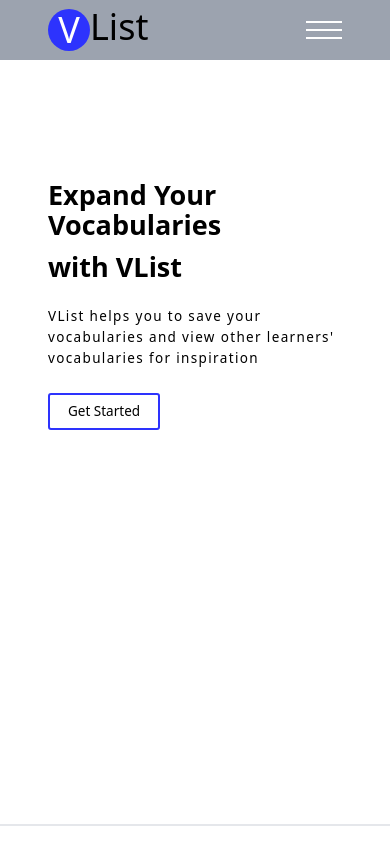
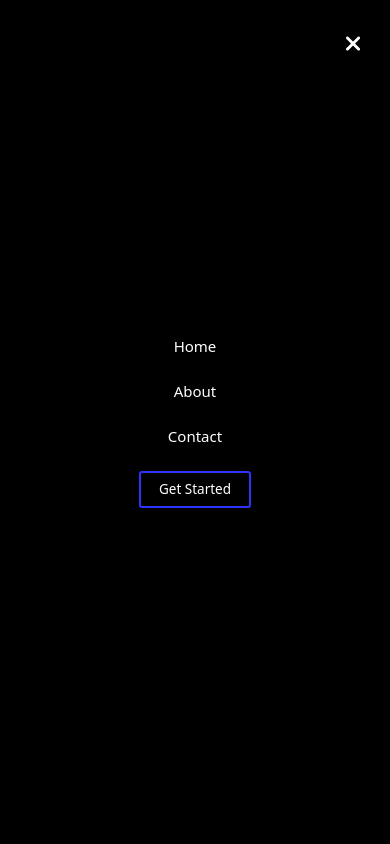
Before and after one commit to nnha19/Save-Vocabularies, a React (Create React App) app in the folder ui/: page /1 in a window 390 px wide. Both pictures are taken after a click on the element 324 px from the left and 30 px from the top of the page. Shown: the top 844 px of the page. Built offline with nearby package versions, Linux system fonts and the light colour scheme; no server answers.

Commit message:
responsive nav bar entirely finishes for landing page

```diff
--- a/ui/src/components/Common/Header/Header.tsx
+++ b/ui/src/components/Common/Header/Header.tsx
@@ -15,7 +15,10 @@ const Header: React.FC<IProps> = ({ toggleNavLinkStyleHandler }) => {
   } = useAuthContext();
   return (
     <div className="justify-between sm:justify-start flex items-center h-16 bg-black w-full  text-white px-4 ">
-      <HamburgerMenu className="hidden" clicked={toggleNavLinkStyleHandler} />
+      <HamburgerMenu
+        className="hidden sm:flex"
+        clicked={toggleNavLinkStyleHandler}
+      />
       <Logo className="ml-4" />
       <NavLink to={`/dashboard/${_id}/vocabularies`}>
         <UserProfile navLinkStyle="ml-4" className="w-maxcontent sm:hidden" />
--- a/ui/src/components/LandingPageComponent/DesktopNav.tsx
+++ b/ui/src/components/LandingPageComponent/DesktopNav.tsx
@@ -1,14 +1,40 @@
 import React from "react";
 import Logo from "../Common/Logo/Logo";
 import LpPrimaryBtn from "../Common/LpPrimaryBtn/LpPrimaryBtn";
-const DesktopNav = () => {
+
+interface IProps {
+  homeRef: any;
+  aboutRef: any;
+  contactRef: any;
+}
+
+const DesktopNav: React.FC<IProps> = ({ homeRef, aboutRef, contactRef }) => {
   return (
-    <nav className="hidden md:flex lp-wrapper absolute top-0 left-0   w-full justify-between px-6 h-20 items-center">
+    <nav className="hidden bg-white md:flex lp-wrapper fixed top-0 left-0   w-full justify-between px-6 h-20 items-center">
       <Logo />
       <ul className="flex items-center">
-        <li className="lp-nav-items">Home</li>
-        <li className="lp-nav-items">About</li>
-        <li className="lp-nav-items">Contact</li>
+        <li
+          onClick={() => homeRef.current.scrollIntoView({ behavior: "smooth" })}
+          className="lp-nav-items"
+        >
+          Home
+        </li>
+        <li
+          onClick={() =>
+            aboutRef.current.scrollIntoView({ behavior: "smooth" })
+          }
+          className="lp-nav-items"
+        >
+          About
+        </li>
+        <li
+          onClick={() =>
+            contactRef.current.scrollIntoView({ behavior: "smooth" })
+          }
+          className="lp-nav-items"
+        >
+          Contact
+        </li>
         <li className="lp-nav-items">
           <LpPrimaryBtn className="rounded-full">Join Now</LpPrimaryBtn>
         </li>
--- a/ui/src/components/LandingPageComponent/LandingPageComponent.tsx
+++ b/ui/src/components/LandingPageComponent/LandingPageComponent.tsx
@@ -1,19 +1,36 @@
-import React from "react";
+import React, { useRef } from "react";
 import Logo from "../Common/Logo/Logo";
 import LpPrimaryBtn from "../Common/LpPrimaryBtn/LpPrimaryBtn";
 import VListss from "../../assets/images/vlist.png";
 import DesktopNav from "./DesktopNav";
 import MobileNav from "./MobileNav";
 const LandingPageComponent = () => {
+  const homeRef: any = useRef();
+  const aboutRef: any = useRef();
+  const contactRef: any = useRef();
   return (
     <div>
-      <DesktopNav />
-      <MobileNav />
-      <section className="grid-cols-1 lp-wrapper h-95vh  mt-8  grid lg:grid-cols-half border-b-2">
+      <DesktopNav
+        homeRef={homeRef}
+        contactRef={contactRef}
+        aboutRef={aboutRef}
+      />
+      <MobileNav
+        homeRef={homeRef}
+        aboutRef={aboutRef}
+        contactRef={contactRef}
+      />
+      <section
+        ref={homeRef}
+        id="home"
+        className="grid-cols-1 lp-wrapper h-95vh  mt-8  grid lg:grid-cols-half border-b-2"
+      >
         <div className="mt-52">
           <h1 className="text-4xl font-bold ">
             Expand Your Vocabularies{" "}
-            <span className="block mt-4">with VList</span>
+            <span className="block mt-4">
+              with <span className="text-lpPrimaryColor text-5xl">V</span>List
+            </span>
           </h1>
           <p className="mt-8 text-lg tracking-widest">
             VList helps you to save your vocabularies and view other learners'
@@ -26,7 +43,7 @@ const LandingPageComponent = () => {
           src="https://media.istockphoto.com/vectors/people-learning-english-isometric-vector-illustration-distance-vector-id1214244642?k=20&m=1214244642&s=612x612&w=0&h=9xnN0QiEaJWRkL6NGHkirlD0qyWHjuxZMooW0xOZwm4="
         />
       </section>
-      <section className="lp-wrapper border-b-2">
+      <section ref={aboutRef} id="about" className="lp-wrapper border-b-2">
         <div className="grid grid-cols-1 lg:grid-cols-half gap-2">
           <div className="py-12">
             <div>
@@ -54,6 +71,27 @@ const LandingPageComponent = () => {
           <img className="self-center" src={VListss} />
         </div>
       </section>
+      <section
+        ref={contactRef}
+        id="contact"
+        className="lp-wrapper py-16 border-b-2"
+      >
+        <h1 className="text-3xl text-lpPrimaryColor">Contact Us</h1>
+        <ul>
+          <li className="flex items-center text-xl my-8">
+            <i className="fas fa-envelope-open mr-4"></i>
+            <p>hello@vlist.com</p>
+          </li>
+          <li className="flex items-center text-xl my-8">
+            <i className="fas fa-phone mr-4"></i>
+            <p>+1-202-555-0156</p>
+          </li>
+          <li className="flex items-center text-xl my-8">
+            <i className="fas fa-map-marker mr-4"></i>
+            <p>1406 Camden Place, Florence, South Carolina</p>
+          </li>
+        </ul>
+      </section>
       <footer className="lp-wrapper py-16">
         <div className="flex mx-4 flex-wrap justify-center sm:justify-around  w-full">
           <Logo />
--- a/ui/src/components/LandingPageComponent/MobileNav.tsx
+++ b/ui/src/components/LandingPageComponent/MobileNav.tsx
@@ -1,15 +1,62 @@
 import React, { useState } from "react";
 import HamburgerMenu from "../Common/HamburgerMenu/HamburgerMenu";
 import Logo from "../Common/Logo/Logo";
+import LpPrimaryBtn from "../Common/LpPrimaryBtn/LpPrimaryBtn";
 
-const MobileNav = () => {
+interface IProps {
+  homeRef: any;
+  contactRef: any;
+  aboutRef: any;
+}
+
+const MobileNav: React.FC<IProps> = ({ homeRef, contactRef, aboutRef }) => {
   const [showNavLinks, setShowNavLinks] = useState(false);
 
+  const scrollHandler = (ref: any) => {
+    setShowNavLinks(false);
+    setTimeout(() => {
+      ref.current.scrollIntoView({ behavior: "smooth" });
+    }, 500);
+  };
+
   return (
-    <nav className="bg-gray-400 sm:hidden lp-wrapper absolute top-0 left-0 w-full px-6 h-20 flex justify-between items-center ">
-      <Logo />
-      <HamburgerMenu clicked={() => setShowNavLinks(true)} />
-    </nav>
+    <>
+      <nav className="bg-gray-400 md:hidden lp-wrapper fixed top-0 left-0 w-full px-6 h-20 flex justify-between items-center ">
+        <Logo />
+        <HamburgerMenu clicked={() => setShowNavLinks(true)} />
+      </nav>
+      {showNavLinks && (
+        <div className="fixed h-screen w-screen bg-black top-0 left-0 z-10">
+          <i
+            onClick={() => setShowNavLinks(false)}
+            className="absolute right-0 mr-10 mt-10 fas fa-times cursor-pointer text-3xl text-white"
+          ></i>
+          <ul className="flex   flex-col items-center justify-center h-full">
+            <li
+              onClick={() => scrollHandler(homeRef)}
+              className="text-white my-4 text-xl cursor-pointer"
+            >
+              Home
+            </li>
+            <li
+              onClick={() => scrollHandler(aboutRef)}
+              className="text-white my-4 text-xl cursor-pointer"
+            >
+              About
+            </li>
+            <li
+              onClick={() => scrollHandler(contactRef)}
+              className="text-white my-4 text-xl cursor-pointer"
+            >
+              Contact
+            </li>
+            <li className="text-white my-4 text-xl cursor-pointer">
+              <LpPrimaryBtn>Get Started</LpPrimaryBtn>
+            </li>
+          </ul>
+        </div>
+      )}
+    </>
   );
 };
 
```
